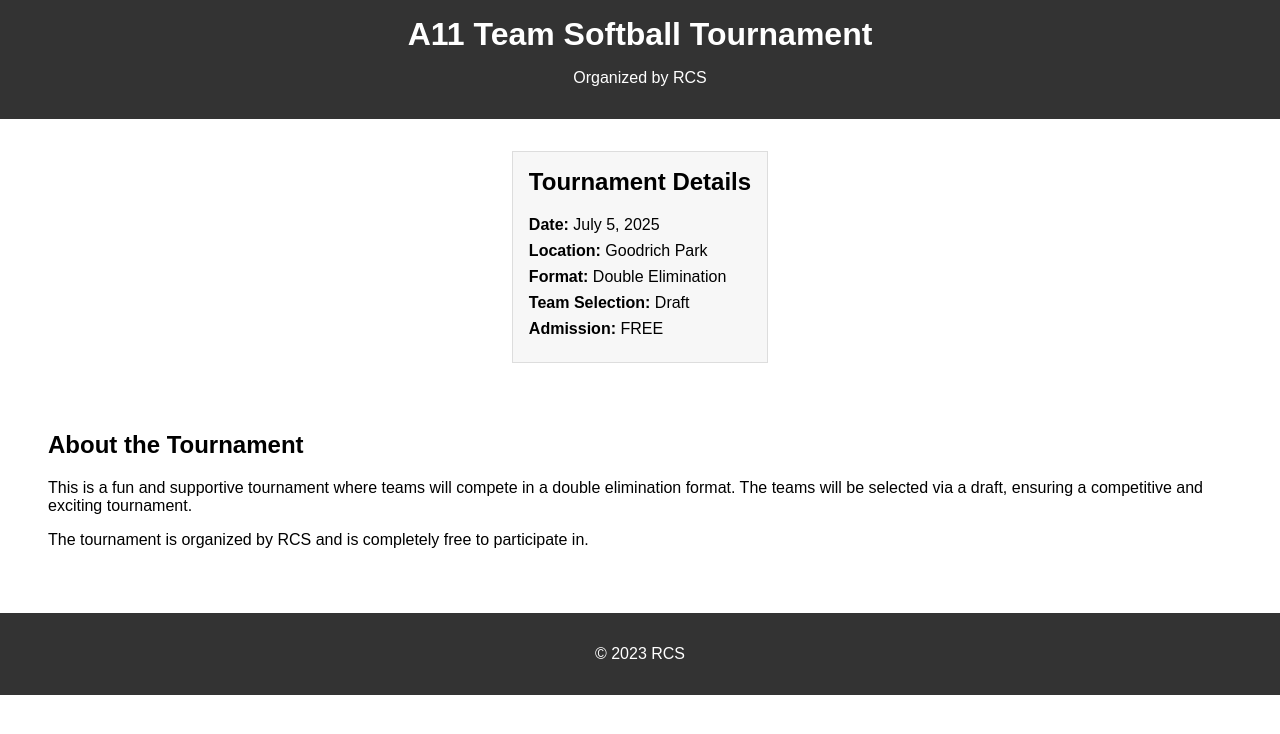
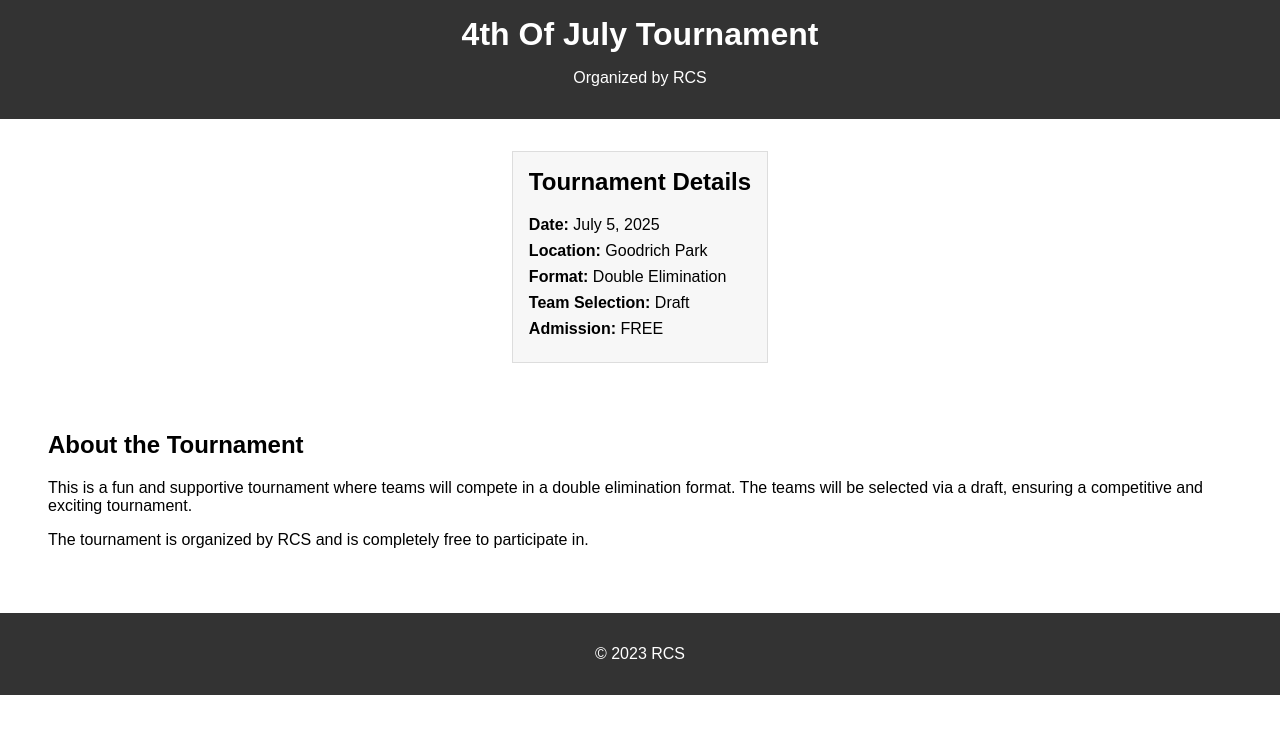
Before and after one commit to habr0403/4thofJulyDraft, a plain HTML site: page index.html in a window 1280 px wide. Drawn offline with Linux system fonts and the light colour scheme.

Commit message:
Update index.html

```diff
--- a/index.html
+++ b/index.html
@@ -3,12 +3,12 @@
 <head>
     <meta charset="UTF-8">
     <meta name="viewport" content="width=device-width, initial-scale=1.0">
-    <title>A11 Team Softball Tournament</title>
+    <title>2nd Annual 4th of July RCS Draft Tournament </title>
     <link rel="stylesheet" href="styles.css">
 </head>
 <body>
     <header>
-        <h1>A11 Team Softball Tournament</h1>
+        <h1>4th Of July Tournament</h1>
         <p>Organized by RCS</p>
     </header>
     <main>
```
